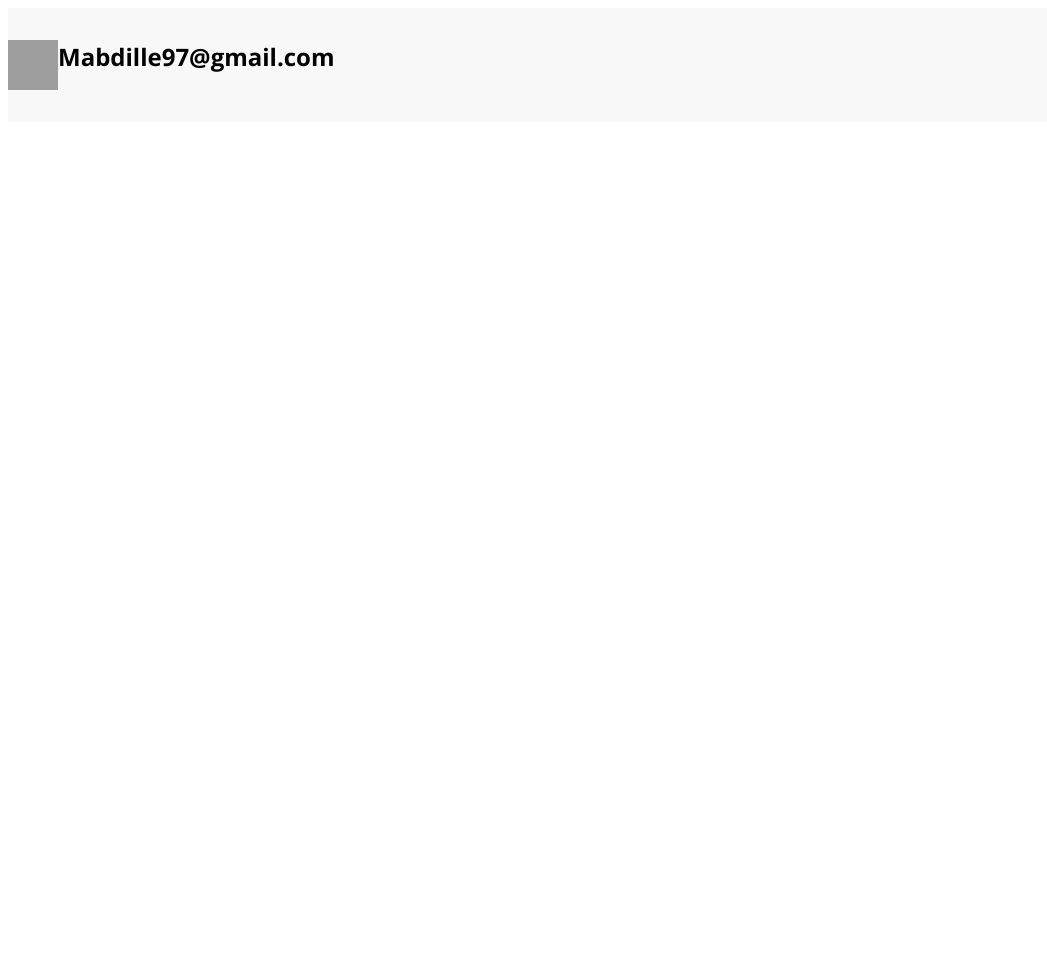
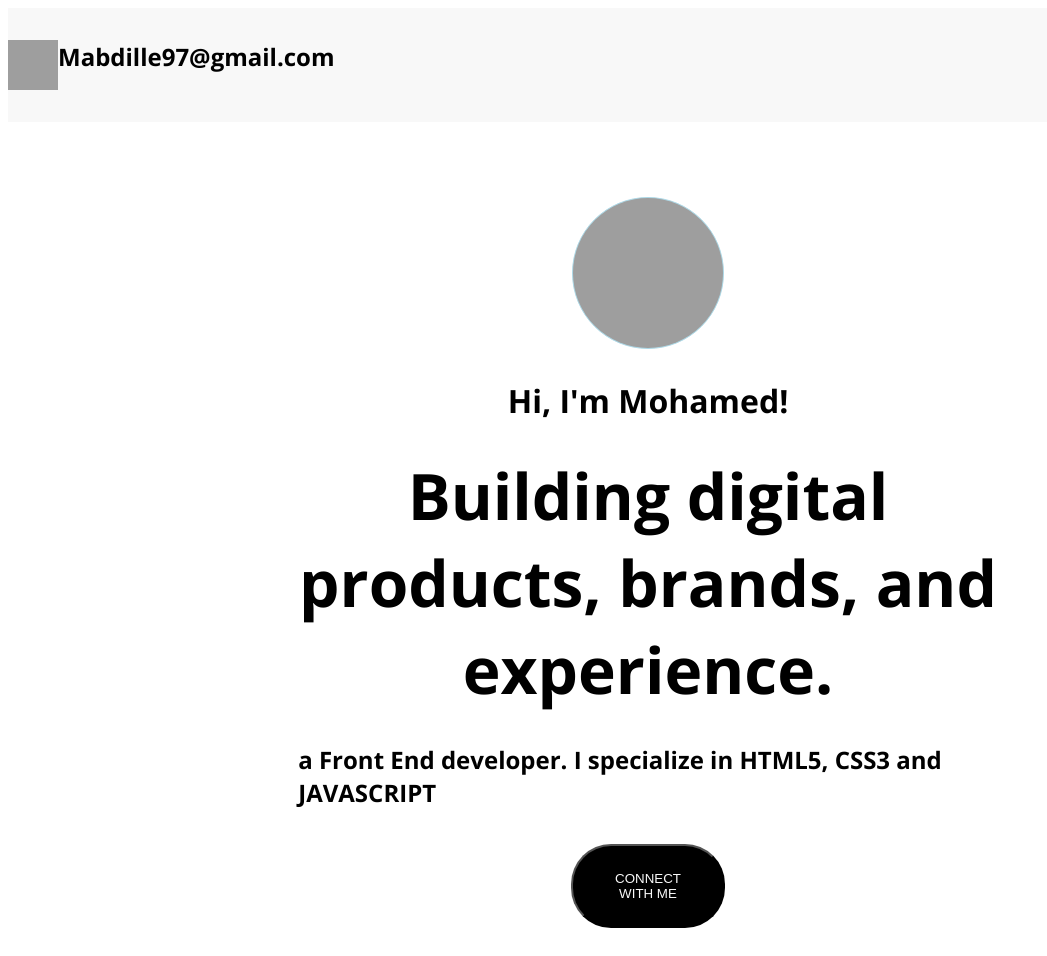
Before and after one commit to Mabdille/portfolio, a plain HTML site: page index.html in a window 1280 px wide. Shown: the top 956 px of the page, without its empty margins (0-1047 px from the left). Before the commit the page ends 800 px from the top, so only its background shows below. Drawn offline with nearby package versions, Linux system fonts and the light colour scheme; grey boxes are pictures that could not be loaded.

Commit message:
I improved on my nav bar. I also created a header which includes my name and what skills i possess and lastly i created a button.

```diff
--- a/index.html
+++ b/index.html
@@ -16,7 +16,7 @@
             <div>
                 <nav>
                     <ul class="nav-list">
-                        <li><a href="#" class="nav-list-item">Work</a></li>
+                        <li><a href="#" class="nav-list-item current-page">Work</a></li>
                         <li><a href="#" class="nav-list-item">About Me</a></li>
                         <li><a href="#" class="nav-list-item">Contact</a></li>
                     </ul>
@@ -25,6 +25,23 @@
 
     </div>
 
+
     </header>
+
+    <section>
+        <div class="container-header">
+            <div class="div-header">
+                <img src="https://tse2.mm.bing.net/th?id=OIP._lEyKouTuzdZyqvKIoQvywHaHc&pid=Api&P=0&w=300&h=300" alt="bitmoji picture" class="img-header">
+                <p class="header-my-name">Hi, I'm Mohamed!</p>
+                <p class="header-job-description">Building digital products, brands, and experience.</p>
+                <p class="header-job-skills">a Front End developer. I specialize in HTML5, CSS3 and JAVASCRIPT</p>
+                <button class="btn-header">CONNECT WITH ME</button>
+            </div>
+
+        </div>
+    </section>
+
+
+
 </body>
 </html>
--- /dev/null
+++ b/styles/header.css
@@ -0,0 +1,72 @@
+body {
+    width: 100%;
+
+}
+
+.container-header {
+   margin: 0 auto;
+   max-width: 100%;
+
+   width: 57%;
+
+
+
+
+
+}
+
+.img-header {
+    margin:15px auto;
+    padding: 0;
+   width: 150px;
+   height:150px;
+   border: 1px solid lightblue ;
+   background-color: lightblue;
+   border-radius: 50%;
+}
+
+.div-header {
+    display: flex;
+    justify-content: center;
+    flex-direction: column;
+
+
+}
+
+
+.header-my-name {
+    font-family: 'Open sans', serif;
+    font-size: 2em;
+    font-weight:normal;
+    margin: 0 auto;
+    padding: 15px;
+
+}
+
+.header-job-description{
+    font-family: 'Open sans', serif;
+    margin: 0 auto;
+    padding: 15px;
+    font-size: 4em;
+    text-align: center;
+
+
+}
+
+.header-job-skills {
+    font-weight: ;
+    margin: 0 auto;
+    padding: 15px;
+
+
+}
+
+.btn-header {
+    background-color: #000;
+    color: #f8f8f8;
+    border-radius: 40px;
+    padding: 25px ;
+    width: 21%;
+    margin: 20px auto;
+
+}
--- a/styles/navbar.css
+++ b/styles/navbar.css
@@ -1,12 +1,18 @@
+
+/* **********Layout******** */
 .container-nav {
     display: flex;
     justify-content: space-between;
+    width: 100%;
+    max-width: 100%;
 
 }
 header {
     text-align: center;
     background: #f8f8f8;
     padding: 2em 0;
+    margin-bottom: 60px;
+    max-width: 99%;
 }
 
 p {
@@ -48,3 +54,11 @@ nav a {
 nav a:hover  {
     color: #1792d2;
 }
+
+.current-page {
+    border-bottom: 1px solid #707070;
+}
+
+.current-page:hover {
+    color: #707070;
+}
--- a/styles/style.css
+++ b/styles/style.css
@@ -1,2 +1,2 @@
-@import "variables.css";
+@import "header.css";
 @import "navbar.css";
--- a/styles/variables.css
+++ /dev/null
@@ -1,5 +0,0 @@
-:root {
-    --blue: #1e90ff;
-    --white: #ffffff;
-    --magenta:magenta;
-  }
```
